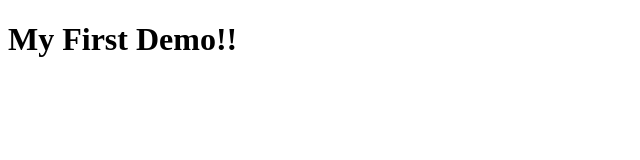
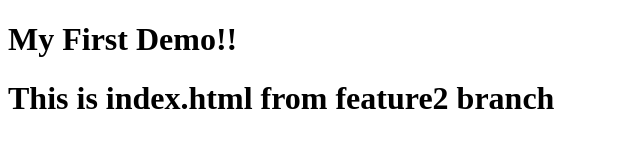
Before and after one commit to RetineniRohan/Demo, a plain HTML site: page index.html in a window 1280 px wide. Shown: the whole page, without its empty margins (0-640 px from the left). Drawn offline with Linux system fonts and the light colour scheme.

Commit message:
index file changed by feature2

```diff
--- a/index.html
+++ b/index.html
@@ -7,5 +7,6 @@
 </head>
 <body>
     <h1>My First Demo!!</h1>
+    <h1>This is index.html from feature2 branch</h1>
 </body>
 </html>
```
